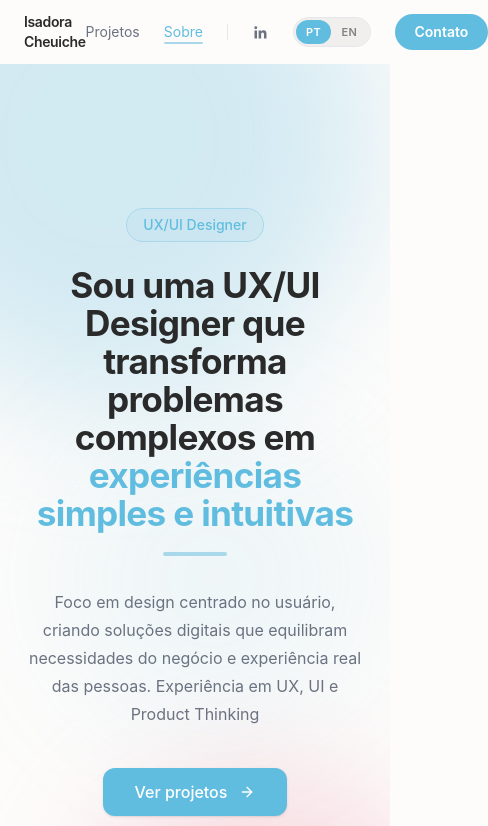
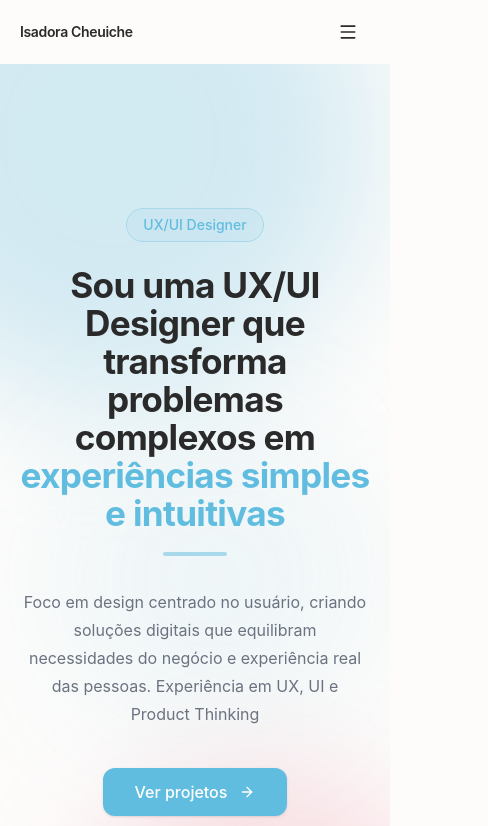
Before and after one commit to cheuicheisadora/Workshop-IA, a Next.js app: page / in a window 390 px wide. Shown: the top 826 px of the page, 488 px wide, since content can reach past the window. Built offline with nearby package versions, Linux system fonts and the light colour scheme.

Commit message:
Mobile pixel perfect: hamburger menu, responsive CSS, reorder sections, fix Behance icon
https://claude.ai/code/session_01QCUbNPeLTGevaeeLTD6KcC

```diff
--- a/app/globals.css
+++ b/app/globals.css
@@ -65,17 +65,31 @@
 }
 
 @layer base {
-  * {
+  *, *::before, *::after {
+    box-sizing: border-box;
     border-color: var(--border);
   }
   html {
     scroll-behavior: smooth;
+    overflow-x: hidden;
+    max-width: 100vw;
   }
   body {
     background-color: var(--background);
     color: var(--foreground);
     font-family: var(--font-sans);
     -webkit-font-smoothing: antialiased;
+    overflow-x: hidden;
+    max-width: 100vw;
+  }
+  img {
+    max-width: 100%;
+    height: auto;
+    display: block;
+  }
+  p, h1, h2, h3, span {
+    word-break: break-word;
+    overflow-wrap: break-word;
   }
 }
 
@@ -319,7 +333,57 @@ h3 {
 
 /* ─── Mobile ─────────────────────────────────────────────── */
 @media (max-width: 768px) {
+  /* Global section padding */
+  section {
+    padding-inline: 20px;
+  }
+
+  /* Touch targets */
+  nav a,
+  header a,
+  header button {
+    min-height: 44px;
+    display: inline-flex;
+    align-items: center;
+  }
+
+  /* Hero CTA buttons */
+  .hero-cta a,
+  .hero-cta button {
+    width: 100%;
+    justify-content: center;
+    min-height: 44px;
+  }
+
+  /* Certificates */
+  .cert-item {
+    gap: 12px;
+    padding: 20px 0;
+  }
+
+  .cert-nome {
+    font-size: 0.9rem;
+  }
+
+  .cert-tags {
+    gap: 4px;
+  }
+
+  .cert-tag {
+    font-size: 0.7rem;
+  }
+
+  /* Project cards — disable hover transforms */
   .project-card-hover {
     transform: none !important;
   }
+
+  /* Cert item hover — disable side shift */
+  .cert-item:hover {
+    padding-inline: 0;
+    margin-inline: 0;
+    border-radius: 0;
+    background: transparent;
+    border-color: rgba(168, 216, 234, 0.2);
+  }
 }
--- a/components/layout/footer.tsx
+++ b/components/layout/footer.tsx
@@ -36,8 +36,8 @@ export function Footer() {
               aria-label="Behance"
               className="text-muted-foreground hover:text-[var(--primary-deep)] transition-colors duration-200"
             >
-              <svg viewBox="0 0 24 24" fill="currentColor" width="20" height="20" aria-hidden>
-                <path d="M7.443 5.35c.638 0 1.23.05 1.77.198.514.148.994.372 1.377.695.378.32.68.742.866 1.27.18.526.268 1.15.268 1.87 0 .79-.173 1.452-.513 1.998-.34.544-.874.993-1.606 1.352.98.287 1.71.782 2.187 1.486.478.704.716 1.56.716 2.57 0 .828-.157 1.543-.48 2.135-.317.596-.756 1.078-1.308 1.443-.555.365-1.196.628-1.92.793-.722.162-1.472.245-2.25.245H0V5.35h7.443zm-.49 5.738c.61 0 1.11-.152 1.5-.457.383-.305.577-.792.577-1.456 0-.338-.063-.617-.192-.838-.128-.22-.298-.397-.514-.527-.214-.128-.46-.218-.736-.272-.278-.05-.57-.076-.878-.076H2.8v3.626h4.153zm.24 6.002c.34 0 .657-.03.954-.098.298-.064.558-.173.782-.325.224-.15.405-.362.543-.637.138-.275.208-.627.208-1.055 0-.83-.228-1.42-.685-1.766-.456-.346-1.066-.52-1.83-.52H2.8v4.4h4.393zM21.245 17.37c-.667 1.47-2.02 2.13-3.694 2.13-2.42 0-4.308-1.607-4.308-4.34 0-2.65 1.754-4.427 4.262-4.427 2.587 0 4.167 1.852 4.167 4.69v.346H15.08c.073 1.128.837 1.914 2.105 1.914.963 0 1.538-.506 1.875-1.312h2.184zm-2.157-3.35c-.04-.953-.647-1.654-1.697-1.654-.99 0-1.71.74-1.84 1.654h3.537zM17.576 9h5.9v1.28h-5.9z" />
+              <svg xmlns="http://www.w3.org/2000/svg" viewBox="0 0 24 24" fill="currentColor" width="20" height="20" aria-hidden>
+                <path d="M22 7h-7v-2h7v2zm1.726 10c-.442 1.297-2.029 3-5.101 3-3.074 0-5.564-1.729-5.564-5.675 0-3.91 2.325-5.92 5.466-5.92 3.082 0 4.964 1.782 5.375 4.426.078.506.109 1.188.095 2.14h-8.027c.13 3.211 3.483 3.312 4.588 2.029h3.168zm-7.686-4h4.965c-.105-1.547-1.136-2.219-2.477-2.219-1.466 0-2.277.768-2.488 2.219zm-9.574 6.988h-6.466v-14.967h6.953c5.476.081 5.58 5.444 2.72 6.906 3.461 1.26 3.577 8.061-3.207 8.061zm-3.466-8.988h3.584c2.508 0 2.906-3-.312-3h-3.272v3zm3.391 3h-3.391v3.016h3.341c3.055 0 2.868-3.016.05-3.016z" />
               </svg>
             </a>
           </div>
--- a/components/layout/navbar.tsx
+++ b/components/layout/navbar.tsx
@@ -4,10 +4,12 @@ import { useEffect, useState } from "react"
 import Link from "next/link"
 import { usePathname } from "next/navigation"
 import { useLanguage } from "@/context/language"
+import { Menu, X } from "lucide-react"
 
 export function Navbar() {
   const [scrolled, setScrolled] = useState(false)
   const [activeSection, setActiveSection] = useState("")
+  const [menuOpen, setMenuOpen] = useState(false)
   const { lang, setLang, t } = useLanguage()
   const pathname = usePathname()
 
@@ -16,6 +18,17 @@ export function Navbar() {
     window.addEventListener("scroll", onScroll, { passive: true })
     return () => window.removeEventListener("scroll", onScroll)
   }, [])
+
+  useEffect(() => {
+    const onResize = () => { if (window.innerWidth >= 768) setMenuOpen(false) }
+    window.addEventListener("resize", onResize)
+    return () => window.removeEventListener("resize", onResize)
+  }, [])
+
+  useEffect(() => {
+    document.body.style.overflow = menuOpen ? "hidden" : ""
+    return () => { document.body.style.overflow = "" }
+  }, [menuOpen])
 
   useEffect(() => {
     const sections = document.querySelectorAll("section[id]")
@@ -33,6 +46,7 @@ export function Navbar() {
 
   function handleAnchor(id: string, e: React.MouseEvent) {
     e.preventDefault()
+    setMenuOpen(false)
     if (pathname === "/") {
       history.replaceState(null, "", "#" + id)
       document.getElementById(id)?.scrollIntoView({ behavior: "smooth" })
@@ -41,42 +55,37 @@ export function Navbar() {
     }
   }
 
-  return (
-    <header
-      className="sticky top-0 z-50 w-full transition-all duration-300"
-      style={
-        scrolled
+  const headerStyle =
+    scrolled || menuOpen
       ? {
-              background: "rgba(253, 252, 251, 0.80)",
+          background: "rgba(253, 252, 251, 0.95)",
           backdropFilter: "blur(16px)",
           WebkitBackdropFilter: "blur(16px)",
           borderBottom: "1px solid var(--border)",
           boxShadow: "0 1px 20px rgba(168,216,234,0.12)",
         }
       : { background: "transparent" }
-      }
-    >
-      <div className="mx-auto flex h-16 max-w-5xl items-center justify-between px-6">
+
+  return (
+    <>
+      <header className="sticky top-0 z-50 w-full transition-all duration-300" style={headerStyle}>
+        <div className="mx-auto flex h-16 max-w-5xl items-center justify-between px-5">
           {/* Logo */}
           <Link
             href="/"
             className="text-sm font-semibold tracking-tight text-foreground hover:opacity-75 transition-opacity"
+            style={{ maxWidth: "50vw", overflow: "hidden", textOverflow: "ellipsis", whiteSpace: "nowrap" }}
           >
             Isadora Cheuiche
           </Link>
 
-        {/* Right side */}
-        <nav className="flex items-center gap-6">
-          {/* Primary nav links */}
+          {/* Desktop nav */}
+          <nav className="hidden md:flex items-center gap-6">
             <a
               href="#projetos"
               onClick={(e) => handleAnchor("projetos", e)}
               className={`nav-link text-sm transition-colors duration-200${activeSection === "projetos" ? " active" : ""}`}
-            style={
-              activeSection === "projetos"
-                ? { color: "var(--primary-deep)" }
-                : { color: "var(--foreground-muted)" }
-            }
+              style={activeSection === "projetos" ? { color: "var(--primary-deep)" } : { color: "var(--foreground-muted)" }}
             >
               {t("nav_projects")}
             </a>
@@ -84,23 +93,14 @@ export function Navbar() {
               href="#sobre"
               onClick={(e) => handleAnchor("sobre", e)}
               className={`nav-link text-sm transition-colors duration-200${activeSection === "sobre" ? " active" : ""}`}
-            style={
-              activeSection === "sobre"
-                ? { color: "var(--primary-deep)" }
-                : { color: "var(--foreground-muted)" }
-            }
+              style={activeSection === "sobre" ? { color: "var(--primary-deep)" } : { color: "var(--foreground-muted)" }}
             >
               {t("nav_about")}
             </a>
 
-          {/* Visual separator */}
-          <div
-            className="h-4 w-px"
-            style={{ background: "var(--border)" }}
-            aria-hidden
-          />
+            <div className="h-4 w-px" style={{ background: "var(--border)" }} aria-hidden />
 
-          {/* LinkedIn — "in" icon only, no box background */}
+            {/* LinkedIn */}
             <a
               href="https://www.linkedin.com/in/isadora-cheuiche"
               target="_blank"
@@ -108,26 +108,15 @@ export function Navbar() {
               aria-label="LinkedIn"
               className="flex items-center text-muted-foreground hover:text-[var(--primary-deep)] transition-colors duration-200"
             >
-            <svg
-              xmlns="http://www.w3.org/2000/svg"
-              viewBox="0 0 24 24"
-              fill="currentColor"
-              width="17"
-              height="17"
-              aria-hidden
-            >
-              {/* "in" paths only — no background rectangle */}
+              <svg xmlns="http://www.w3.org/2000/svg" viewBox="0 0 24 24" fill="currentColor" width="17" height="17" aria-hidden>
                 <path d="M20.447 20.452h-3.554v-5.569c0-1.328-.027-3.037-1.852-3.037-1.853 0-2.136 1.445-2.136 2.939v5.667H9.351V9h3.414v1.561h.046c.477-.9 1.637-1.85 3.37-1.85 3.601 0 4.267 2.37 4.267 5.455v6.286zM5.337 7.433a2.062 2.062 0 0 1-2.063-2.065 2.064 2.064 0 1 1 2.063 2.065zm1.782 13.019H3.555V9h3.564v11.452z" />
               </svg>
             </a>
 
-          {/* Language toggle — pill capsule */}
+            {/* Language toggle */}
             <div
               className="flex items-center rounded-full p-0.5"
-            style={{
-              background: "var(--muted, rgba(0,0,0,0.05))",
-              border: "1px solid var(--border)",
-            }}
+              style={{ background: "var(--muted, rgba(0,0,0,0.05))", border: "1px solid var(--border)" }}
               role="group"
               aria-label="Language selector"
             >
@@ -136,11 +125,7 @@ export function Navbar() {
                 aria-label="Português"
                 aria-pressed={lang === "pt"}
                 className="rounded-full px-2.5 py-1 text-[11px] font-semibold uppercase tracking-wider transition-all duration-200"
-              style={{
-                background: lang === "pt" ? "var(--primary-deep)" : "transparent",
-                color: lang === "pt" ? "#fff" : "var(--muted-foreground)",
-                opacity: lang === "pt" ? 1 : 0.55,
-              }}
+                style={{ background: lang === "pt" ? "var(--primary-deep)" : "transparent", color: lang === "pt" ? "#fff" : "var(--muted-foreground)", opacity: lang === "pt" ? 1 : 0.55 }}
               >
                 PT
               </button>
@@ -149,11 +134,7 @@ export function Navbar() {
                 aria-label="English"
                 aria-pressed={lang === "en"}
                 className="rounded-full px-2.5 py-1 text-[11px] font-semibold uppercase tracking-wider transition-all duration-200"
-              style={{
-                background: lang === "en" ? "var(--primary-deep)" : "transparent",
-                color: lang === "en" ? "#fff" : "var(--muted-foreground)",
-                opacity: lang === "en" ? 1 : 0.55,
-              }}
+                style={{ background: lang === "en" ? "var(--primary-deep)" : "transparent", color: lang === "en" ? "#fff" : "var(--muted-foreground)", opacity: lang === "en" ? 1 : 0.55 }}
               >
                 EN
               </button>
@@ -169,7 +150,110 @@ export function Navbar() {
               {t("nav_contact")}
             </a>
           </nav>
+
+          {/* Mobile hamburger */}
+          <button
+            className="md:hidden inline-flex items-center justify-center rounded-lg transition-colors"
+            style={{ color: "var(--foreground)", minHeight: "44px", minWidth: "44px" }}
+            onClick={() => setMenuOpen((o) => !o)}
+            aria-label={menuOpen ? "Fechar menu" : "Abrir menu"}
+            aria-expanded={menuOpen}
+          >
+            {menuOpen ? <X className="h-5 w-5" /> : <Menu className="h-5 w-5" />}
+          </button>
         </div>
       </header>
+
+      {/* Mobile fullscreen menu */}
+      {menuOpen && (
+        <div
+          className="fixed inset-0 z-40 flex flex-col md:hidden"
+          style={{
+            background: "var(--background)",
+            paddingTop: "80px",
+            paddingInline: "24px",
+            paddingBottom: "40px",
+            overflowY: "auto",
+          }}
+        >
+          {/* Nav links */}
+          <nav className="flex flex-col gap-1">
+            <a
+              href="#projetos"
+              onClick={(e) => handleAnchor("projetos", e)}
+              className="flex items-center text-2xl font-semibold text-foreground py-4 border-b"
+              style={{ borderColor: "var(--border)", minHeight: "44px" }}
+            >
+              {t("nav_projects")}
+            </a>
+            <a
+              href="#sobre"
+              onClick={(e) => handleAnchor("sobre", e)}
+              className="flex items-center text-2xl font-semibold text-foreground py-4 border-b"
+              style={{ borderColor: "var(--border)", minHeight: "44px" }}
+            >
+              {t("nav_about")}
+            </a>
+            <a
+              href="#contato"
+              onClick={(e) => handleAnchor("contato", e)}
+              className="flex items-center text-2xl font-semibold py-4"
+              style={{ color: "var(--primary-deep)", minHeight: "44px" }}
+            >
+              {t("nav_contact")}
+            </a>
+          </nav>
+
+          {/* Bottom utilities */}
+          <div className="mt-auto flex flex-col gap-5 pt-8">
+            {/* LinkedIn */}
+            <a
+              href="https://www.linkedin.com/in/isadora-cheuiche"
+              target="_blank"
+              rel="noopener noreferrer"
+              className="flex items-center gap-3"
+              style={{ color: "var(--foreground-muted)", minHeight: "44px" }}
+            >
+              <svg xmlns="http://www.w3.org/2000/svg" viewBox="0 0 24 24" fill="currentColor" width="20" height="20" aria-hidden>
+                <path d="M20.447 20.452h-3.554v-5.569c0-1.328-.027-3.037-1.852-3.037-1.853 0-2.136 1.445-2.136 2.939v5.667H9.351V9h3.414v1.561h.046c.477-.9 1.637-1.85 3.37-1.85 3.601 0 4.267 2.37 4.267 5.455v6.286zM5.337 7.433a2.062 2.062 0 0 1-2.063-2.065 2.064 2.064 0 1 1 2.063 2.065zm1.782 13.019H3.555V9h3.564v11.452z" />
+              </svg>
+              <span className="text-sm font-medium">LinkedIn</span>
+            </a>
+
+            {/* Language toggle */}
+            <div className="flex items-center gap-3">
+              <span className="text-sm" style={{ color: "var(--foreground-muted)" }}>
+                {lang === "pt" ? "Idioma" : "Language"}
+              </span>
+              <div
+                className="flex items-center rounded-full p-0.5"
+                style={{ background: "var(--muted, rgba(0,0,0,0.05))", border: "1px solid var(--border)" }}
+                role="group"
+                aria-label="Language selector"
+              >
+                <button
+                  onClick={() => setLang("pt")}
+                  aria-label="Português"
+                  aria-pressed={lang === "pt"}
+                  className="rounded-full px-3 py-1.5 text-xs font-semibold uppercase tracking-wider transition-all duration-200"
+                  style={{ background: lang === "pt" ? "var(--primary-deep)" : "transparent", color: lang === "pt" ? "#fff" : "var(--muted-foreground)" }}
+                >
+                  PT
+                </button>
+                <button
+                  onClick={() => setLang("en")}
+                  aria-label="English"
+                  aria-pressed={lang === "en"}
+                  className="rounded-full px-3 py-1.5 text-xs font-semibold uppercase tracking-wider transition-all duration-200"
+                  style={{ background: lang === "en" ? "var(--primary-deep)" : "transparent", color: lang === "en" ? "#fff" : "var(--muted-foreground)" }}
+                >
+                  EN
+                </button>
+              </div>
+            </div>
+          </div>
+        </div>
+      )}
+    </>
   )
 }
```
Also changed, not shown: app/page.tsx (+115 -115 lines). Lines whose indentation alone changed are shown as unchanged.
